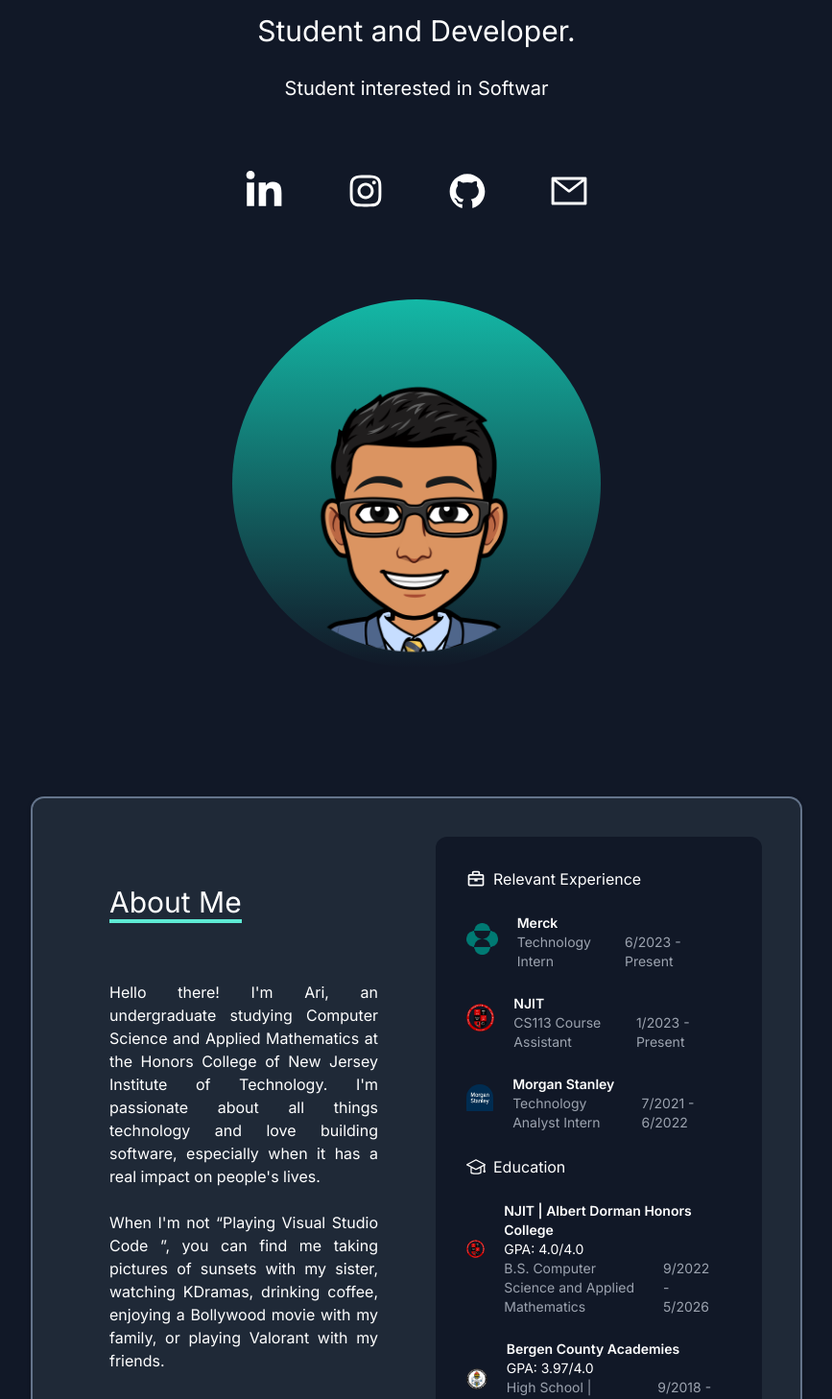
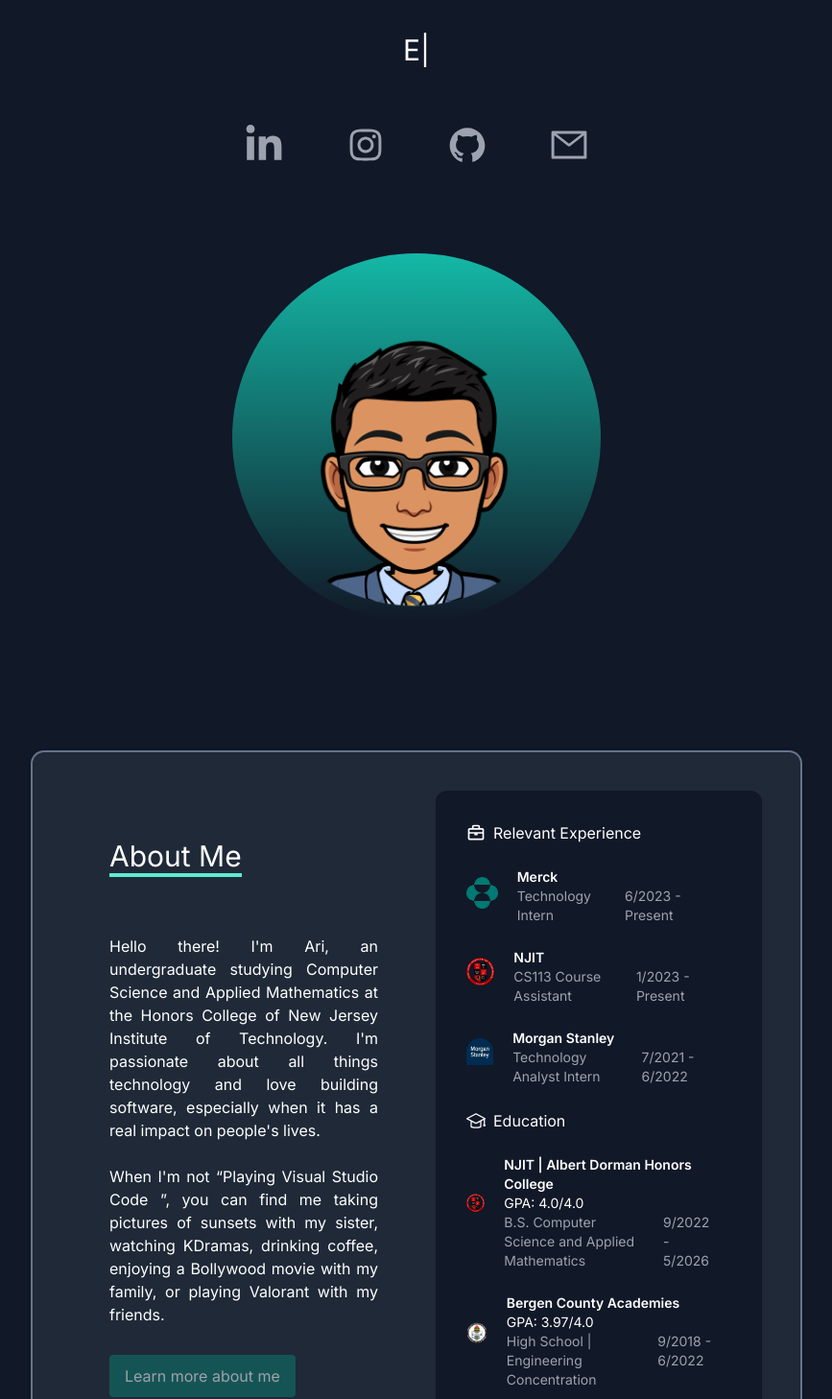
Before and after one commit to arikamat/personal-site, a Next.js app: page / in a window 1280 px wide. Shown: the part 260-1718 px from the top of the page at 96% size, without its empty margins (206-1073 px from the left). Built offline with nearby package versions, Linux system fonts and the light colour scheme.

Commit message:
add footer and text typing animation

```diff
--- a/app/about/page.js
+++ b/app/about/page.js
@@ -1,10 +1,10 @@
 "use client";
 import NavBar from "@/components/navbar";
-import { useState } from "react";
+import { useContext } from "react";
 import React from "react";
-
+import { DarkModeContext } from "../../context/DarkModeProvider";
 export default function Home(props) {
-	const [darkMode, setDarkMode] = useState(true);
+	const { darkMode, setDarkMode } = useContext(DarkModeContext);
 	return (
 		<div className={darkMode ? "dark" : "light"}>
 			<main className="min-h-screen bg-white dark:bg-gray-900 text-black">
--- a/app/layout.js
+++ b/app/layout.js
@@ -1,17 +1,19 @@
-import './globals.css'
-import { Inter } from 'next/font/google'
-
-const inter = Inter({ subsets: ['latin'] })
+import "./globals.css";
+import { Inter } from "next/font/google";
+const inter = Inter({ subsets: ["latin"] });
+import { DarkModeProvider } from "@/context/DarkModeProvider";
 
 export const metadata = {
-  title: 'Ari Kamat Portfolio',
-  // description: 'Generated by create next app',
-}
+	title: "Ari Kamat Portfolio",
+	// description: 'Generated by create next app',
+};
 
 export default function RootLayout({ children }) {
-  return (
-    <html lang="en">
-      <body className={inter.className}>{children}</body>
-    </html>
-  )
+	return (
+		<DarkModeProvider>
+			<html lang="en">
+				<body className={inter.className}>{children}</body>
+			</html>
+		</DarkModeProvider>
+	);
 }
--- a/app/resume/page.js
+++ b/app/resume/page.js
@@ -1,10 +1,11 @@
 "use client";
 import NavBar from "@/components/navbar";
-import { useState } from "react";
+import { useContext } from "react";
 import React from "react";
+import { DarkModeContext } from "../../context/DarkModeProvider";
 
 export default function Home(props) {
-	const [darkMode, setDarkMode] = useState(true);
+	const { darkMode, setDarkMode } = useContext(DarkModeContext);
 	return (
 		<div className={darkMode ? "dark" : "light"}>
 			<main className="min-h-screen bg-white dark:bg-gray-900 text-black">
--- a/components/about.js
+++ b/components/about.js
@@ -1,8 +1,18 @@
 "use client";
-import React from "react";
+import React, { useState } from "react";
 import WorkEducation from "../components/workeducation";
-import {BsFileText} from "react-icons/bs";
+import { BsFileText } from "react-icons/bs";
+import Link from "next/link";
 export default function About(props) {
+	const [isHovered, setIsHovered] = useState(false);
+
+	const handleMouseEnter = () => {
+		setIsHovered(true);
+	};
+
+	const handleMouseLeave = () => {
+		setIsHovered(false);
+	};
 	return (
 		<div className="relative bg-white ring-2 ring-zinc-100 dark:bg-gray-800 dark:ring-slate-500 p-10 rounded-xl drop-shadow my-10">
 			<div className="mx-auto grid max-w-xl grid-cols-1 gap-y-20 xl:max-w-none xl:grid-cols-2 items-center">
@@ -21,19 +31,32 @@
 						people&apos;s lives.
 						<br />
 						<br />
-						When I&apos;m not &ldquo;Playing Visual Studio
-						Code &rdquo;, you can find me taking pictures of sunsets
-						with my sister, watching KDramas, drinking coffee,
-						enjoying a Bollywood movie with my family, or playing
-						Valorant with my friends.
+						When I&apos;m not &ldquo;Playing Visual Studio Code
+						&rdquo;, you can find me taking pictures of sunsets with
+						my sister, watching KDramas, drinking coffee, enjoying a
+						Bollywood movie with my family, or playing Valorant with
+						my friends.
 					</p>
-					<a
+
+					<Link
 						href="/about"
-						className="bg-gradient-to-r from-cyan-500 to-teal-500 text-white px-4 ml-10 py-2 border-none mr-8 rounded"
+						className="text-white ml-10 py-2 border-none mr-8 rounded"
 					>
-						{" "}
-						Learn more about me{" "}
-					</a>
+						<span
+							className={`bg-teal-700 text-white px-4 py-3 border-none mr-8 rounded transition-colors duration-500 ease-in-out${
+								isHovered
+									? " bg-teal-700"
+									: " bg-teal-500 hover:bg-teal-700 animate-pulse"
+							}`}
+							onMouseEnter={handleMouseEnter}
+							onMouseLeave={handleMouseLeave}
+							style={
+								isHovered ? {} : { animationDuration: "1.5s" }
+							}
+						>
+							Learn more about me
+						</span>
+					</Link>
 				</div>
 				<WorkEducation />
 			</div>
--- a/components/card.js
+++ b/components/card.js
@@ -10,7 +10,7 @@
 	const tools = project.tools;
 	const attachments = project.attachments;
 	return (
-		<div className="hadow-lg p-10 rounded-xl my-5 bg-gray-200 dark:bg-gray-900 cursor-pointer">
+		<div className="p-10 rounded-xl my-5 bg-gray-200 dark:bg-gray-900 cursor-pointer">
 			<div>
 				<h3 className="text-xl font-medium dark:text-white ">
 					<span className="border-b-4 border-teal-600 dark:border-teal-300 text-left">
--- /dev/null
+++ b/components/footer.js
@@ -0,0 +1,49 @@
+import React from "react";
+import {
+	AiOutlineGithub,
+	AiOutlineInstagram,
+	AiOutlineMail,
+} from "react-icons/ai";
+import { FaLinkedinIn } from "react-icons/fa";
+export default function Footer() {
+	return (
+		<footer className="bg-gray-200 dark:bg-gray-900 py-4 px-10 md:px-20 lg:px-60">
+			<div className="container mx-auto text-center">
+				<p className="text-gray-500 dark:text-gray-400">
+					&copy; {new Date().getFullYear()} Ari Kamat. All rights
+					reserved. Made with ❤️
+				</p>
+				<div className="flex justify-center mt-4">
+					<a
+						href="https://www.linkedin.com/in/arikamat/"
+						target="_blank"
+						className="mr-4 text-gray-500 hover:text-gray-700 dark:text-gray-400 dark:hover:text-gray-300"
+					>
+						<FaLinkedinIn size={24} />
+					</a>
+					<a
+						href="https://github.com/arikamat"
+						target="_blank"
+						className="mr-4 text-gray-500 hover:text-gray-700 dark:text-gray-400 dark:hover:text-gray-300"
+					>
+						<AiOutlineGithub size={24} />
+					</a>
+					<a
+						href="mailto:arijkamat@gmail.com"
+						target="_blank"
+						className="mr-4 text-gray-500 hover:text-gray-700 dark:text-gray-400 dark:hover:text-gray-300"
+					>
+						<AiOutlineMail size={24} />
+					</a>
+					<a
+						href="https://www.instagram.com/arikamat314/"
+						target="_blank"
+						className="text-gray-500 hover:text-gray-700 dark:text-gray-400 dark:hover:text-gray-300"
+					>
+						<AiOutlineInstagram size={24} />
+					</a>
+				</div>
+			</div>
+		</footer>
+	);
+}
--- a/components/main_landing.js
+++ b/components/main_landing.js
@@ -8,8 +8,7 @@
 } from "react-icons/ai";
 import { FaLinkedinIn } from "react-icons/fa";
 import Image from "next/image";
-
-
+import { TypeAnimation } from "react-type-animation";
 
 export default function MainLanding(props) {
 	return (
@@ -18,28 +17,53 @@
 				<h2 className=" text-5xl py-2 text-teal-600 font-medium md:text-6xl dark:text-teal-300">
 					Ari Kamat
 				</h2>
-				<h3 className=" text-2xl py-2 md:text-3xl dark:text-white">
-					Student and Developer.
+				<h3 className=" text-2xl mt-5 py-2 md:text-3xl dark:text-white">
+					<TypeAnimation
+						sequence={[
+							"Student.", // Types 'One'
+							1000, // Waits 1s
+							"Developer.", // Deletes 'One' and types 'Two'
+							1000, // Waits 2s
+							"Roboticist.", // Types 'Three' without deleting 'Two'
+							1000,
+							"Engineer.",
+							1000,
+						]}
+						wrapper="span"
+						cursor={true}
+						repeat={Infinity}
+						style={{ display: "inline-block" }}
+					/>
 				</h3>
-				<p className=" text-md py-5 leading-8 text-gray-800 md:text-xl max-w-lg mx-auto dark:text-white">
-					Student interested in Softwar
-				</p>
 			</div>
 
 			<div className="text-5xl flex justify-center gap-16 py-3 text-gray-500 dark:text-white">
-				<a href="https://www.linkedin.com/in/arikamat/" target="_blank">
+				<a
+					href="https://www.linkedin.com/in/arikamat/"
+					target="_blank"
+					className="text-gray-500 hover:text-gray-700 dark:text-gray-400 dark:hover:text-gray-300"
+				>
 					<FaLinkedinIn size={42} />
 				</a>
 				<a
 					href="https://www.instagram.com/arikamat314/"
 					target="_blank"
+					className="text-gray-500 hover:text-gray-700 dark:text-gray-400 dark:hover:text-gray-300"
 				>
 					<AiOutlineInstagram size={42} />
 				</a>
-				<a href="https://github.com/arikamat" target="_blank">
+				<a
+					href="https://github.com/arikamat"
+					target="_blank"
+					className="text-gray-500 hover:text-gray-700 dark:text-gray-400 dark:hover:text-gray-300"
+				>
 					<AiOutlineGithub size={42} />
 				</a>
-				<a href="mailto:arijkamat@gmail.com" target="_blank">
+				<a
+					href="mailto:arijkamat@gmail.com"
+					target="_blank"
+					className="text-gray-500 hover:text-gray-700 dark:text-gray-400 dark:hover:text-gray-300"
+				>
 					<AiOutlineMail size={42} />
 				</a>
 			</div>
--- /dev/null
+++ b/context/DarkModeProvider.js
@@ -0,0 +1,14 @@
+"use client";
+import React, { createContext, useState } from "react";
+
+export const DarkModeContext = createContext();
+
+export const DarkModeProvider = ({ children }) => {
+  const [darkMode, setDarkMode] = useState(true);
+
+  return (
+    <DarkModeContext.Provider value={{ darkMode, setDarkMode }}>
+      {children}
+    </DarkModeContext.Provider>
+  );
+};
```
Also changed, not shown: app/page.js (+7 -92 lines), components/navbar.js (+13 -19 lines).
